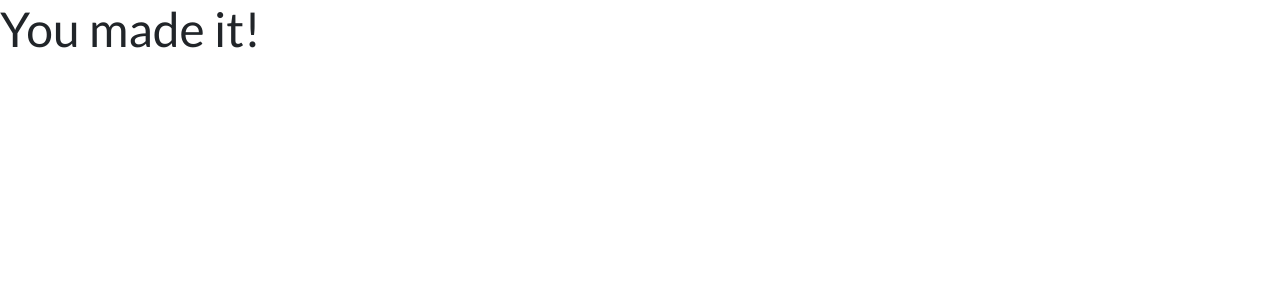
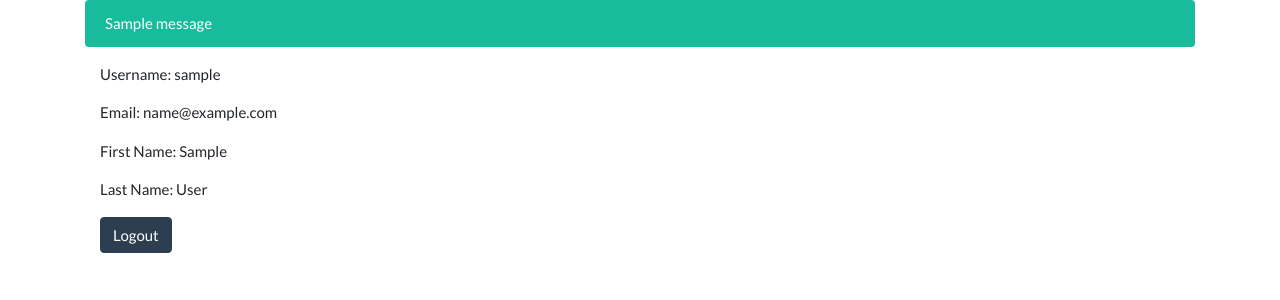
Before and after one commit to Gucci-Man/Flask-Feedback, a Flask app: template templates/secret.html in a window 1280 px wide. Shown: the top 300 px of the page. Run offline with Flask 3, Linux system fonts and the light colour scheme; the template is opened without the code that fills it: values that come from a table or form of the project are taken from there, others are empty; tables that the repository leaves empty hold one stand-in row (values such as "Sample post"); one stand-in notice (Sample message) is shown; some libraries are stand-ins or nearby versions.

Commit message:
updated login

```diff
--- a/app.py
+++ b/app.py
@@ -19,11 +19,13 @@ db.create_all()
 
 toolbar = DebugToolbarExtension(app)
 
+
 @app.route('/')
 def home():
     """Redirect to /register"""
 
     return redirect('/register')
+
 
 @app.route('/register', methods=['GET', 'POST'])
 def register():
@@ -32,7 +34,7 @@ def register():
     form = UserForm()
     if form.validate_on_submit():
         username = form.username.data
-        password = form.username.data
+        password = form.password.data
         email = form.email.data
         first_name = form.first_name.data
         last_name = form.last_name.data
@@ -44,9 +46,11 @@ def register():
         except IntegrityError:
             form.username.errors.append('Username taken. Please pick another')
             return render_template('register.html', form=form)
-        return redirect("/secret")
+        session['username'] = new_user.username
+        return redirect(f"/users/{username}")
 
     return render_template("register.html", form=form)
+
 
 @app.route('/login', methods=['GET', 'POST'])
 def login():
@@ -59,18 +63,32 @@ def login():
 
         user = User.authenticate(username, password)
         if user:
-            flash(f"Welcome back, {user.username}!")
-            return redirect('/secret')
+            flash(f"Welcome back, {user.username}!", "primary")
+            session['username'] = user.username
+            return redirect(f'/users/{user.username}')
         else:
             form.username.errors = ["Invalid username/password."]
 
     return render_template('login.html', form=form)
 
 
+@app.route('/users/<username>')
+def secret(username):
+    """Shows info about the user"""
+
+    if "username" not in session:
+        flash("Please login first!", "danger")
+        return redirect('/login')
+    elif session['username'] != username:
+        flash("Wrong User!", "danger")
+        return redirect('/login')
+    else:
+        user = User.query.get_or_404(username)
+        return render_template("secret.html", user=user)
 
 
-@app.route('/secret')
-def secret():
-    """Secret view once user login/register"""
-
-    return render_template("secret.html")
+@app.route('/logout')
+def logout():
+    session.pop('username')
+    flash("Goodbye!")
+    return redirect('/')
--- a/models.py
+++ b/models.py
@@ -18,6 +18,8 @@ class User(db.Model):
 
     password = db.Column(db.Text, nullable=False)
 
+    plain_password = db.Column(db.Text, nullable=False)
+
     email = db.Column(db.String(50), nullable=False, unique=True)
 
     first_name = db.Column(db.String(30), nullable=False)
@@ -33,7 +35,7 @@ class User(db.Model):
         hashed_utf8 = hashed.decode('utf8')
 
         # return instance of user w/username and hashed pwd
-        return cls(username=username, password=hashed_utf8, email=email, first_name=first_name, last_name=last_name)
+        return cls(username=username, password=hashed_utf8, plain_password=pwd, email=email, first_name=first_name, last_name=last_name)
 
     @classmethod
     def authenticate(cls, username, pwd):
@@ -44,8 +46,6 @@ class User(db.Model):
 
         u = User.query.filter_by(username=username).first()
 
-        print(u.password)
-
         if u and bcrypt.check_password_hash(u.password, pwd):
             # return user instance
             return u
--- a/templates/base.html
+++ b/templates/base.html
@@ -8,7 +8,14 @@
     <title>{% block title %}{% endblock %}</title>
 </head>
 <body>
-    {% block content %}
-    {% endblock %}
+    <div class="container">
+        {% for category, msg in get_flashed_messages(with_categories=True) %}
+            <div class="alert alert-{{category}}">{{ msg }}</div>
+        {% endfor %}
+
+        {% block content %}
+        {% endblock %}
+    </div>
+
 </body>
 </html>
--- a/templates/secret.html
+++ b/templates/secret.html
@@ -1,5 +1,11 @@
 {% extends "base.html" %}
-{% block title %} Secret {% endblock %}
+{% block title %} User Profile {% endblock %}
 {% block content %}
-<h1>You made it!</h1>
+<div class="container">
+    <p>Username: {{user.username}}</p>
+    <p>Email: {{user.email}}</p>
+    <p>First Name: {{user.first_name}}</p>
+    <p>Last Name: {{user.last_name}}</p>
+    <a href="/logout"><button class="btn btn-primary">Logout</button></a>
+</div>
 {% endblock %}
```
